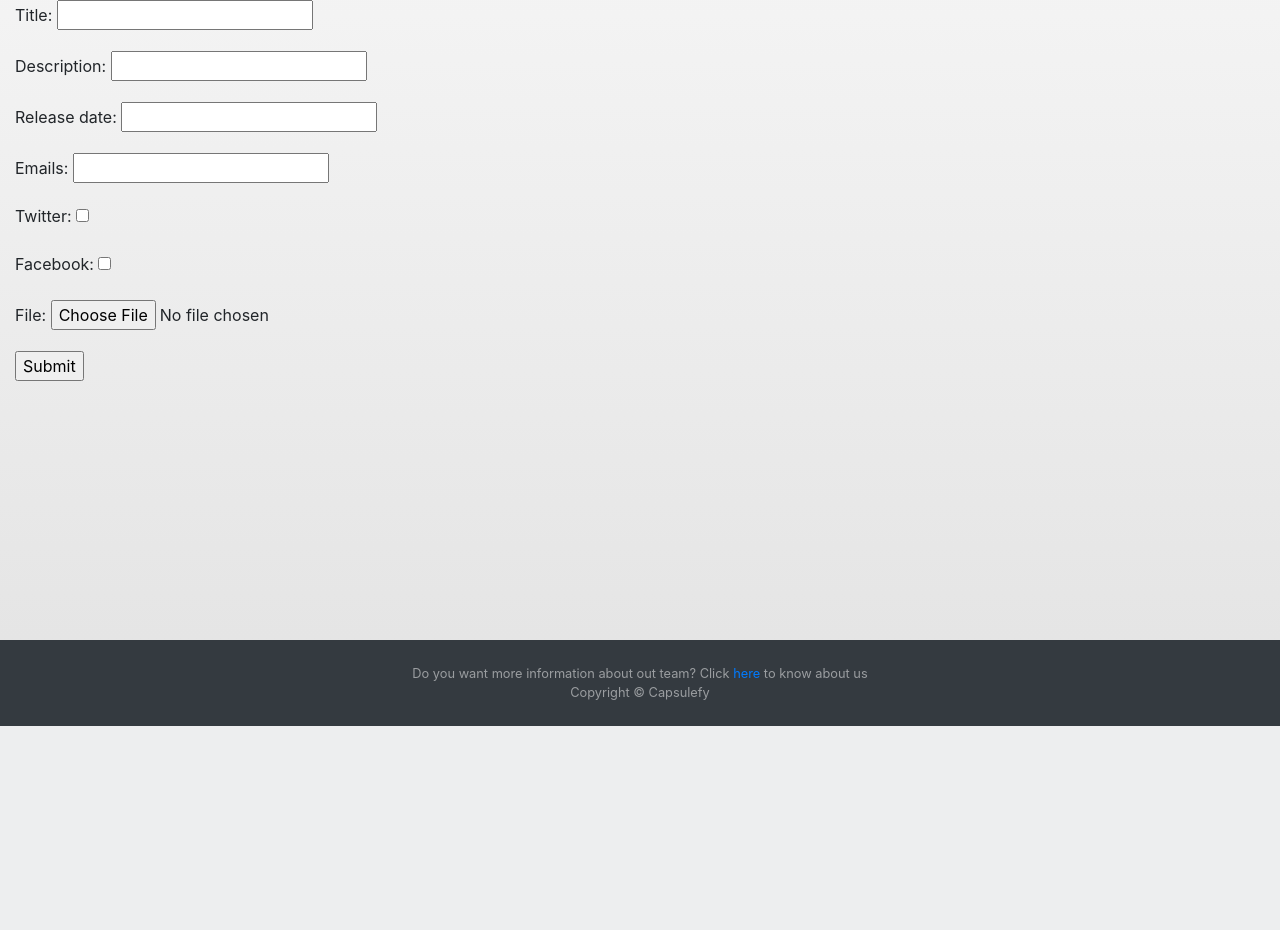
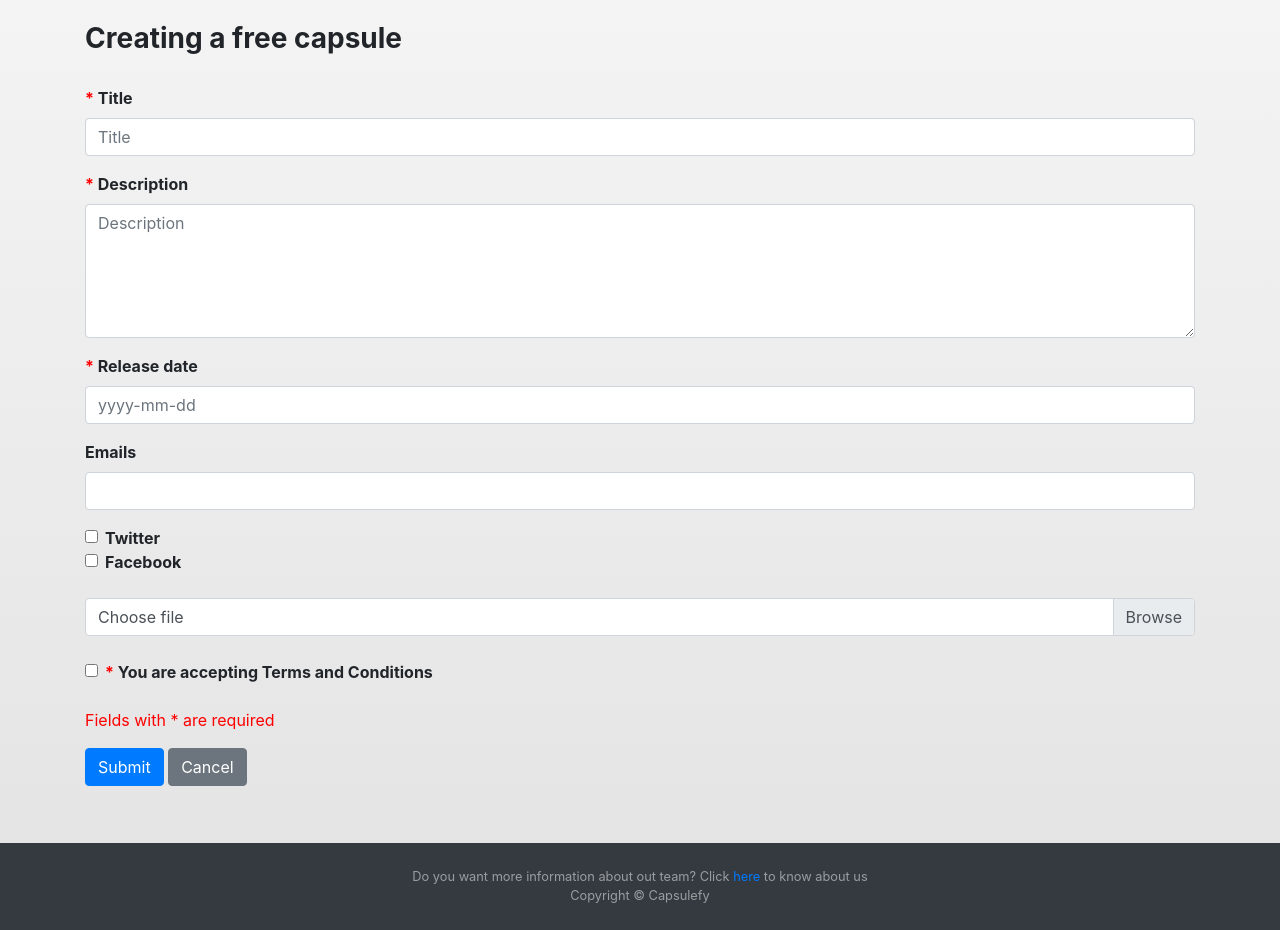
Before and after one commit to pabreblob/capsulefy, a Django app: page /newfreecapsule/ in a window 1280 px wide. Shown: the part 74-1004 px from the top of the page. Before the commit the page ends 800 px from the top, so only its background shows below. Run offline with Django 3.2, Linux system fonts and the light colour scheme; the visitor is signed in with stand-in values (Sample User, id 1); parts of the project's set-up code (start-up, migrations or seed data) failed here and were passed over; some libraries are stand-ins or nearby versions.

Commit message:
Creating free capsule form

```diff
--- a/capsulefyweb/main/static/css/styleForm.css
+++ b/capsulefyweb/main/static/css/styleForm.css
@@ -7,3 +7,13 @@ form .title{
 .red{
 	color: red;
 }
+
+.errorlist {
+	color: red;
+	list-style-type: none;
+	padding-inline-start:0;
+}
+
+label {
+	font-weight: bold;
+}
--- a/capsulefyweb/main/templates/capsule/freecapsule.html
+++ b/capsulefyweb/main/templates/capsule/freecapsule.html
@@ -1,71 +1,68 @@
 {% extends 'base.html' %}
 {% block contenido %}
 {% load static %}
-<!--
+
 <div class="container">
     <form action="" method="post" enctype="multipart/form-data">
-        <h3 class="title">Free capsule</h3>
-        <div class="form-group">
+    	{% if '/editfreecapsule/' in request.path %}
+        	<h3 class="title">Editing the capsule</h3>
+		{% else %}
+        	<h3 class="title">Creating a free capsule</h3>
+		{% endif %}
     	    {% csrf_token %}
-    	    <div class="form-group">
+			<div class="form-group">
 			    <label for="id_title"><span class="red">*</span> Title</label>
-			    <input type="text" class="form-control" name="title" id="id_title" maxlength="250" value="{{form.title.value}}" required placeholder="Title">
+			    {{ form.title.errors }}
+			    <input type="text" class="form-control" name="title" id="id_title" maxlength="250" value="{% if form.title.value != None %}{{form.title.value}}{% endif %}" required placeholder="Title">
 			</div>
 			<div class="form-group">
 			    <label for="id_description"><span class="red">*</span> Description</label>
-			    <textarea class="form-control" id="id_description" name="description" rows="5" required placeholder="Description">{{form.description.value}}</textarea>
+				{{ form.description.errors }}
+			    <textarea class="form-control" id="id_description" name="description" rows="5" required placeholder="Description">{% if form.description.value != None %}{{form.description.value}}{% endif %}</textarea>
   			</div>
   			<div class="form-group">
 			    <label for="id_release_date"><span class="red">*</span> Release date</label>
-			    <input type="text" class="form-control" id="id_release_date" name="release_date" maxlength="250" value="{{form.release_date.value}}" required placeholder="yyyy-mm-dd">
+				{{ form.release_date.errors }}
+			    <input type="text" class="form-control" id="id_release_date" name="release_date" maxlength="250" value="{% if form.release_date.value != None %}{{form.release_date.value | date:'Y-m-d'}}{% endif %}" required placeholder="yyyy-mm-dd">
 			</div>
 			<div class="form-group">
-			    <label for="id_emails">Email</label>
-			    <input type="text" class="form-control" id="id_release_date" name="emails" value="{{form.emails.value}}" maxlength="250">
+			    <label for="id_emails">Emails</label>
+				{{ form.emails.errors }}
+			    <input type="text" class="form-control" id="id_release_date" name="emails" value="{% if form.emails.value != None %}{{form.emails.value}}{% endif %}" maxlength="250">
 			</div>
 			<div class="form-check">
-			  <input class="form-check-input" type="checkbox" id="id_twitter" value="{{form.twitter.value}}" name="twitter">
+			  <input class="form-check-input" type="checkbox" id="id_twitter" value="{% if form.twitter.value != None %}{{form.twitter.value}}{% endif %}" name="twitter">
 			  <label class="form-check-label" for="id_twitter">
 			    Twitter
 			  </label>
 			</div>
 			<div class="form-check">
-			  <input class="form-check-input" type="checkbox" id="id_facebook" value="{{form.facebook.value}}" name="facebook">
+			  <input class="form-check-input" type="checkbox" id="id_facebook" value="{% if form.facebook.value != None %}{{form.facebook.value}}{% endif %}" name="facebook">
 			  <label class="form-check-label" for="id_facebook">
 			    Facebook
 			  </label>
 			</div>
 			<br>
+			{% if not '/editfreecapsule/' in request.path %}
 			<div class="custom-file">
 			  <input type="file" class="custom-file-input" name="file" id="id_file">
 			  <label class="custom-file-label" for="id_file">Choose file</label>
 			</div>
 			<br><br>
-			{% if not '/editfreecapsule/' in request.path %}
 			<div class="form-check">
-			  <input class="form-check-input" type="checkbox" required>
-			  <label class="form-check-label" for="id_facebook">
+			  <input class="form-check-input" type="checkbox" id="id_terms" required>
+			  <label class="form-check-label" for="id_terms">
 			    <span class="red">*</span> You are accepting Terms and Conditions
 			  </label>
 			</div>
+			<br>
 			{% endif %}
-			<br>
 			<p><span class="red">Fields with * are required</span></p>
-			<button class="btn btn-primary">Submit</button>
+			<button type="submit" value="submit" class="btn btn-primary">Submit</button>
 			<button type="button" class="btn btn-secondary" onclick="window.location = '/'">Cancel</button>
-    	</div>
     </form>
 </div>
--->
 
-    <a name="index"></a>
-<div class="bg-1 container-fluid">
-    <form action="" method="post" enctype="multipart/form-data">
-        {% csrf_token %}
-        {{ form.as_p }}
-        <p><input type="submit" value="Submit"></p>
-    </form>
-</div>
 {% endblock %}
 {% block styles %}
   <link rel="stylesheet" type="text/css" href="{% static 'css/styleForm.css' %}"/>
```
